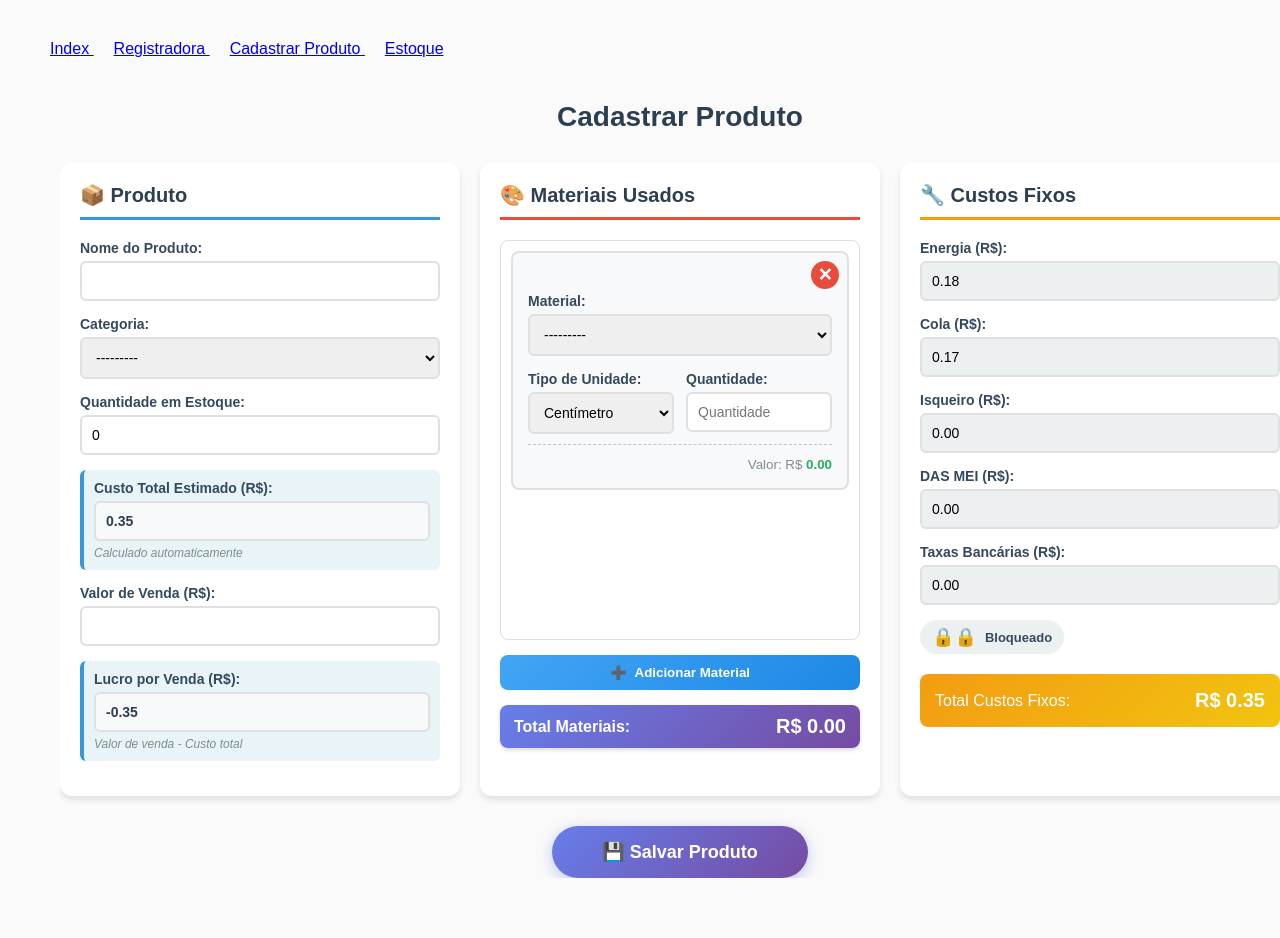
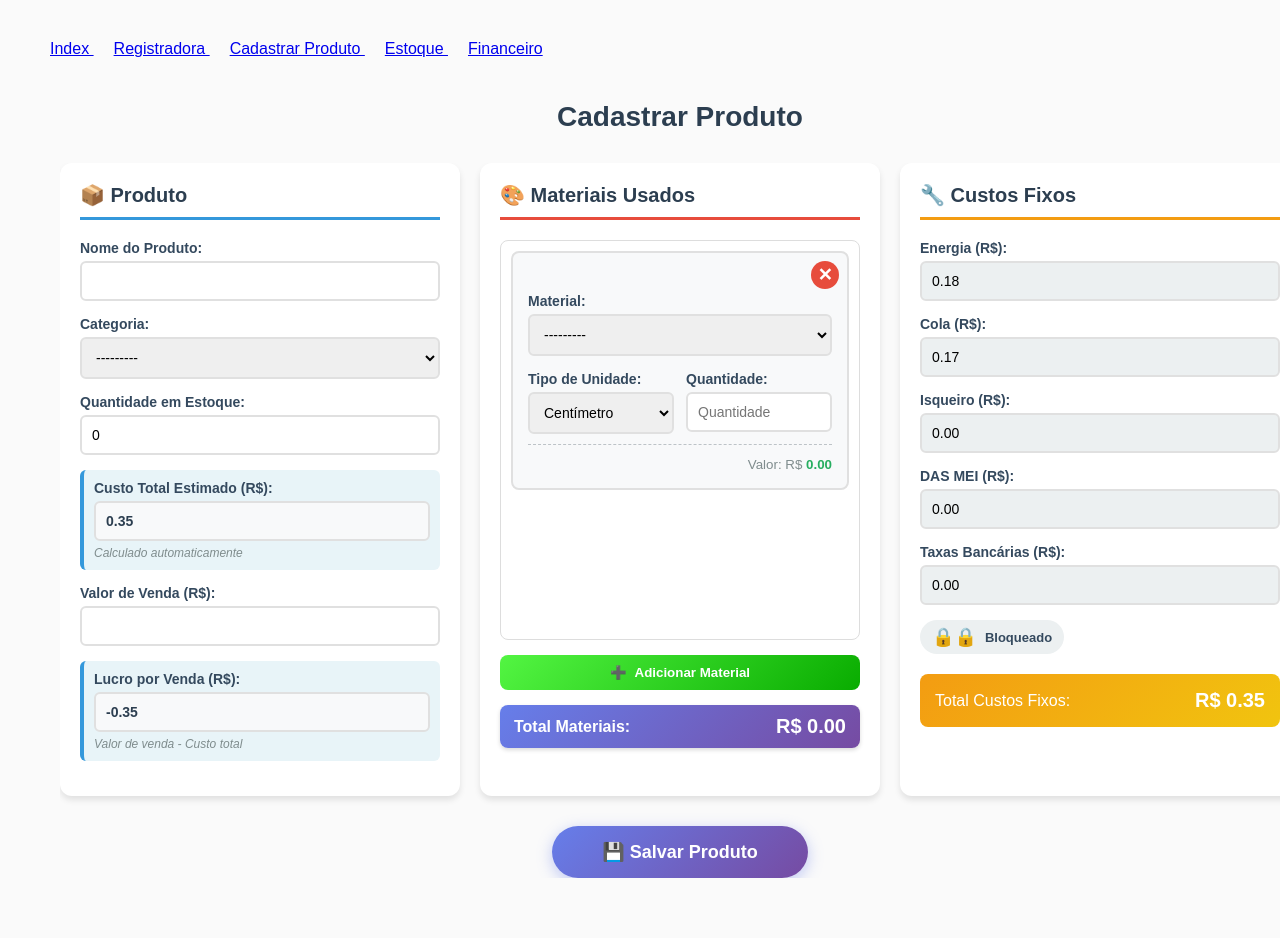
Before and after one commit to gmaneschy/lm-finance, a Django app: page /templates/cadastrar_produto/ in a window 1280 px wide. Run offline with Django 5.2, Linux system fonts and the light colour scheme; data comes from the database, SQL or seed files in the repository; both versions use the stored data as it was after the commit.

Commit message:
tela financeiro

```diff
--- a/finance/app/static/css/cadastrar_produto.css
+++ b/finance/app/static/css/cadastrar_produto.css
@@ -222,7 +222,7 @@ select:focus {
     align-self: flex-end;
     margin-top: 15px;
     margin-bottom: 5px;
-    background: linear-gradient(135deg, #42a5f5, #1e88e5);
+    background: linear-gradient(135deg, #53f542, #09ac00);
     color: white;
     font-weight: 600;
     border: none;
@@ -239,7 +239,7 @@ select:focus {
 }
 
 #add-material:hover {
-    background: linear-gradient(135deg, #1e88e5, #1565c0);
+    background: linear-gradient(135deg, #22de0e, #09ac00);
 }
 
 /* Total Materiais ao final */
--- a/finance/app/templates/base.html
+++ b/finance/app/templates/base.html
@@ -21,6 +21,9 @@
       <a href="{% url 'estoque' %}">
           Estoque
       </a>
+      <a href="{% url 'financeiro' %}">
+          Financeiro
+      </a>
   </nav>
     {% block content %}
     {% endblock %}
--- a/finance/app/views.py
+++ b/finance/app/views.py
@@ -191,7 +191,6 @@ def cadastrar_produto(request):
     return render(request, 'cadastrar_produto.html', context)
 
 
-
 def estoque(request):
     estoques = Estoque.objects.all()
     for e in estoques:
@@ -199,6 +198,8 @@ def estoque(request):
     return render(request, 'estoque.html', {'estoques': estoques})
 
 
+def financeiro(request):
+    return render(request, 'financeiro.html')
 
 
 def autocomplete_marcas(request):
--- a/finance/finance/urls.py
+++ b/finance/finance/urls.py
@@ -27,5 +27,7 @@ urlpatterns = [
     path('autocomplete/fornecedores/', views.autocomplete_fornecedores, name='autocomplete_fornecedores'),
 
     path('templates/cadastrar_produto/', views.cadastrar_produto, name='cadastrar_produto'),
+    path('templates/financeiro/', views.financeiro, name='financeiro'),
     path('templates/estoque/', views.estoque, name='estoque'),
+
 ]
```
Also changed, not shown: finance/app/templates/financeiro.html (added, +11 -0 lines), finance/db.sqlite3.
